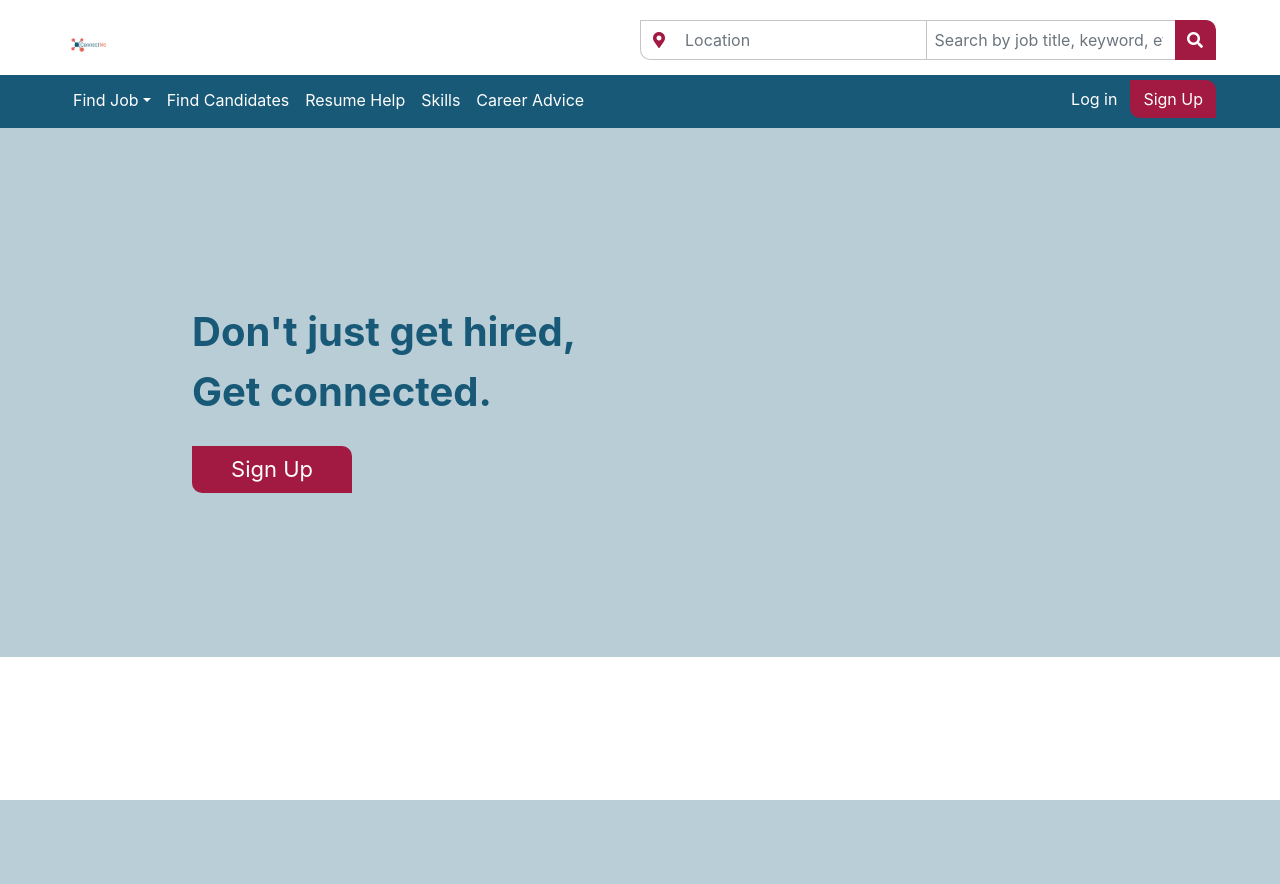
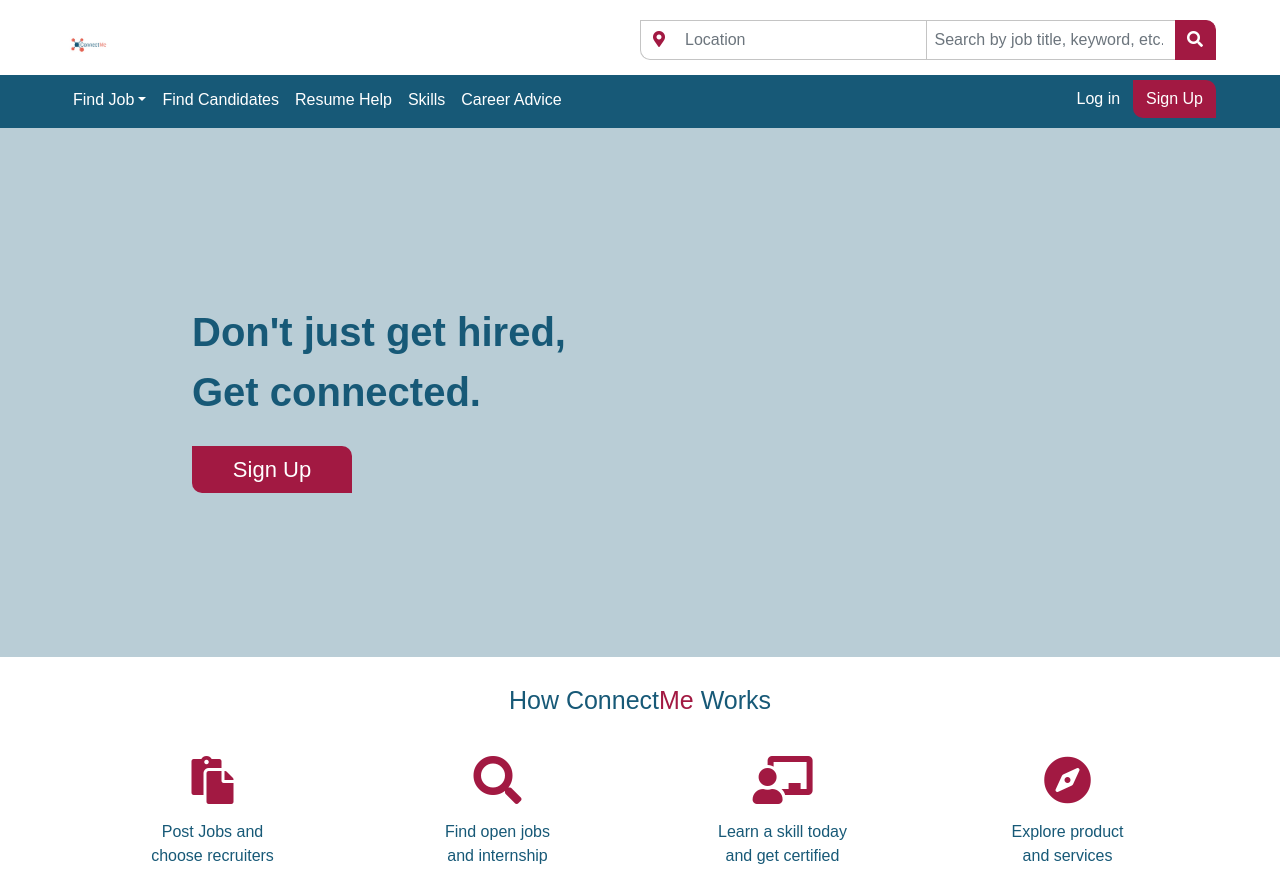
Before and after one commit to Mufasa4dev/connectME, a PHP site: page / in a window 1280 px wide. Before the commit the page ends 800 px from the top, so only its background shows below. Run offline with PHP 8.4, Linux system fonts and the light colour scheme; some libraries are stand-ins or nearby versions.

Commit message:
I added how connectme works on the landing page

```diff
--- a/css/style.css
+++ b/css/style.css
@@ -7,9 +7,10 @@
     padding: 0px;
     box-sizing: border-box;
     overflow: hidden;
+    font-family: Arial, Helvetica, sans-serif;
 }
 
-/* START: Top Logo & SearchBar */
+/* START:  Top Logo, Search Bar & Nav Bar */
 .topsearch {
 
     height: 75px;
@@ -103,8 +104,9 @@
     float: right;
 }
 
-/* END: Top Logo & SearchBar  */
+/* END:  Top Logo, Search Bar & Nav Bar  */
 
+/* START: Home Page Banner */
 #topbckgrd {
     width: 100%;
     height: 529px;
@@ -135,3 +137,11 @@
     border-bottom-right-radius: 0px;
     border-top-right-radius: 10px;
 }
+/* END: Home Page Banner */
+
+/* START: How ConnectMe Works */
+.connectText {
+    color: #175977;
+}
+
+/* END: How ConnectMe Works */
--- a/index.html
+++ b/index.html
@@ -10,6 +10,7 @@
 </head>
 <body>
     <div class="container-fluid" id="contain">
+        <!-- START: Top Logo, Search Bar & Nav Bar -->
         <header>
             <div class="row topsearch">
                 <div class="col-sm logo">
@@ -17,12 +18,14 @@
 
                     <div class="topinput input-group">
                         <div class="input-group" id="inputbox">
-                            <button type="button" class="btn" id="topmapbtn"><i
-                                    class="fas fa-map-marker-alt" style="color: #A21942;"></i></button><input type="text" class="form-control" id="inputmapsearch" aria-label="Username"
-                                    aria-describedby="basic-addon1" placeholder="Location">
+                            <button type="button" class="btn" id="topmapbtn"><i class="fas fa-map-marker-alt"
+                                    style="color: #A21942;"></i></button><input type="text" class="form-control"
+                                id="inputmapsearch" aria-label="Username" aria-describedby="basic-addon1"
+                                placeholder="Location">
                             <input type="text" class="form-control" id="inputsearch" aria-label="Username"
-                            aria-describedby="basic-addon1" placeholder="Search by job title, keyword, etc."><button type="button" class="btn" id="topsearchbtn"><i
-                                    class="fas fa-search" style="color: white;"></i></button>
+                                aria-describedby="basic-addon1" placeholder="Search by job title, keyword, etc."><button
+                                type="button" class="btn" id="topsearchbtn"><i class="fas fa-search"
+                                    style="color: white;"></i></button>
                         </div>
                     </div>
                 </div>
@@ -31,37 +34,24 @@
             <nav>
                 <div class="row topnav">
                     <div class="col-sm btnleft">
-                        <!-- <nav class="navbar">
-                            <div class="container">
-                                <ul class="nav navbar-nav">
-                                    <li class="dropdown">
-                                        <a class="dropdown-toggle" data-toggle="dropdown" href="#">Find job<span class="caret"></span></a>
-                                        <ul class="dropdown-menu">
-                                            <li><a href="#">sub 1</a></li>
-                                            <li><a href="#">sub 1</a></li>
-                                            <li><a href="#">sub 1</a></li>
-                                        </ul>
-                                    </li>
-                                    <li><a href="#">Find Candidates</a></li>
-                                    <li><a href="#">Resume Help</a></li>
-                                    <li><a href="#">Skills</a></li>
-                                    <li><a href="#">Career Advice</a></li>
-                                </ul>
-                            </div>
-                        </nav> -->
+
                         <nav class="navbar navbar-expand-lg navbar-light" id="check">
 
-                            <button class="navbar-toggler" type="button" data-toggle="collapse" data-target="#navbarNavAltMarkup" aria-controls="navbarNavAltMarkup" aria-expanded="false" aria-label="Toggle navigation">
+                            <button class="navbar-toggler" type="button" data-toggle="collapse"
+                                data-target="#navbarNavAltMarkup" aria-controls="navbarNavAltMarkup"
+                                aria-expanded="false" aria-label="Toggle navigation">
                                 <span class="navbar-toggler-icon"></span>
                             </button>
                             <div class="collapse navbar-collapse" id="navbarNavAltMarkup">
                                 <div class="navbar-nav">
                                     <span class="dropdown">
-                                    <a class="nav-link dropdown-toggle" data-toggle="dropdown" href="#">Find Job<span class="caret"></span></a>
+                                        <a class="nav-link dropdown-toggle" data-toggle="dropdown" href="#">Find
+                                            Job<span class="caret"></span></a>
                                         <ul class="dropdown-menu" style="background-color: #175977;">
                                             <li><a href="#" style="font-size: 13px; padding-left: 5%;">Data One</a></li>
                                             <li><a href="#" style="font-size: 13px; padding-left: 5%;">Data Two</a></li>
-                                        <li><a href="#" style="font-size: 13px; padding-left: 5%;">Data There</a></li>
+                                            <li><a href="#" style="font-size: 13px; padding-left: 5%;">Data There</a>
+                                            </li>
                                         </ul>
                                     </span>
 
@@ -73,18 +63,18 @@
                             </div>
 
                         </nav>
-                          <div  id="check2">
+                        <div id="check2">
                             <a href="#" class="btn float-sm-right" id="signupbtn">Sign Up</a>
                             <a href="#" class="btn float-sm-right" style="color: white;">Log in</a>
                         </div>
-
-
                     </div>
 
                 </div>
             </nav>
+            <!-- END: Top Logo, Search Bar & Nav Bar -->
         </header>
 
+        <!-- START: Home Page Banner -->
         <section id="bckgrd">
             <div id="topbckgrd">
                 <div id="topbckgrdOpacity">
@@ -95,9 +85,53 @@
                     </div>
                 </div>
             </div>
+            <!-- END: Home Page Banner -->
         </section>
+
+        <!-- START: How ConnectMe Works -->
         <section>
+            <div class="container" style="margin-top: 25px;">
+                <div class="row" style="margin-bottom: 20px;">
+                    <div class="col-sm" style="text-align: center;"><p style="color: #175977; font-size: 25px;">How Connect<span style="color: #A21942;">Me</span> Works</p></div>
+                </div>
+                <div class="row">
+                    <div class="col-sm">
+                        <div class="row" style="margin-bottom: 15px;">
+                            <div class="col-sm" style="text-align: center;"><span><a href="#"><i class="fas fa-paste fa-3x" style="color: #A21942;"></i></a></span></div>
+                        </div>
+                        <div class="row">
+                            <div class="col-sm" style="text-align: center;"><a href=""><p class="connectText">Post Jobs and <br> choose recruiters</p></a></div>
+                        </div>
+                    </div>
+                    <div class="col-sm">
+                        <div class="row" style="margin-bottom: 15px;">
+                            <div class="col-sm" style="text-align: center;"><span><a href=""><i class="fas fa-search fa-3x" style="color: #A21942;"></i></a></span></div>
+                        </div>
+                        <div class="row">
+                            <div class="col-sm" style="text-align: center;"><a href="#"><p class="connectText">Find open jobs <br> and internship</p></a></div>
+                        </div>
+                    </div>
+                    <div class="col-sm">
+                        <div class="row" style="margin-bottom: 15px;">
+                            <div class="col-sm" style="text-align: center;"><span><i class="fas fa-chalkboard-teacher fa-3x" style="color: #A21942;"></i></span></div>
+                        </div>
+                        <div class="row">
+                            <div class="col-sm" style="text-align: center;"><a href="#"><p class="connectText">Learn a skill today <br> and get certified</p></a></div>
+                        </div>
+                    </div>
+                    <div class="col-sm">
+                        <div class="row" style="margin-bottom: 15px;">
+                            <div class="col-sm" style="text-align: center;"><span><a href="#"><i class="fas fa-compass fa-3x" style="color: #A21942;"></i></a></span></div>
+                        </div>
+                        <div class="row">
+                            <div class="col-sm" style="text-align: center;"><a href="#"><p class="connectText">Explore product <br> and services</p></a></div>
+                        </div>
+                    </div>
 
+                </div>
+            </div>
+
+        <!-- START: How ConnectMe Works -->
         </section>
 
 
```
Lines whose indentation alone changed are shown as unchanged.
